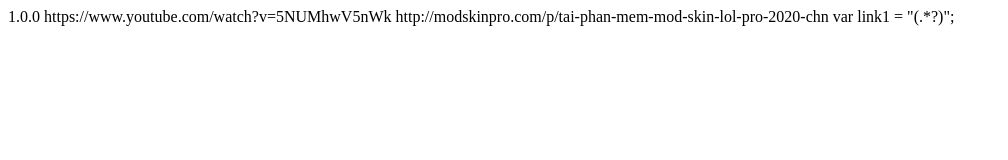
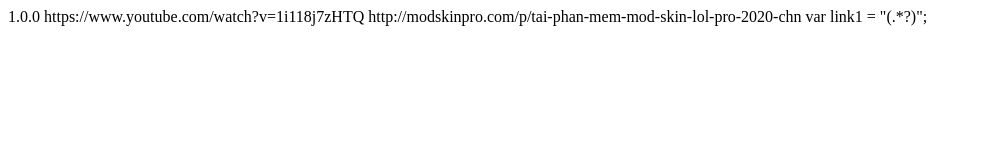
Before and after one commit to dim0147/shopaccupdate, a plain HTML site: page index.html in a window 1280 px wide. Shown: the whole page, without its empty margins (0-1008 px from the left). Drawn offline with Linux system fonts and the light colour scheme.

```diff
--- a/index.html
+++ b/index.html
@@ -4,7 +4,7 @@
 		<version>1.0.0</version>
 		<linkdownload></linkdownload>
 	</update>
-	<EDMDefaultLink>https://www.youtube.com/watch?v=5NUMhwV5nWk</EDMDefaultLink>
+	<EDMDefaultLink>https://www.youtube.com/watch?v=1i118j7zHTQ</EDMDefaultLink>
 	<modskin>
 		<url>http://modskinpro.com/p/tai-phan-mem-mod-skin-lol-pro-2020-chn</url>
 		<regexp>var link1 = "(.*?)";</regexp>
```
